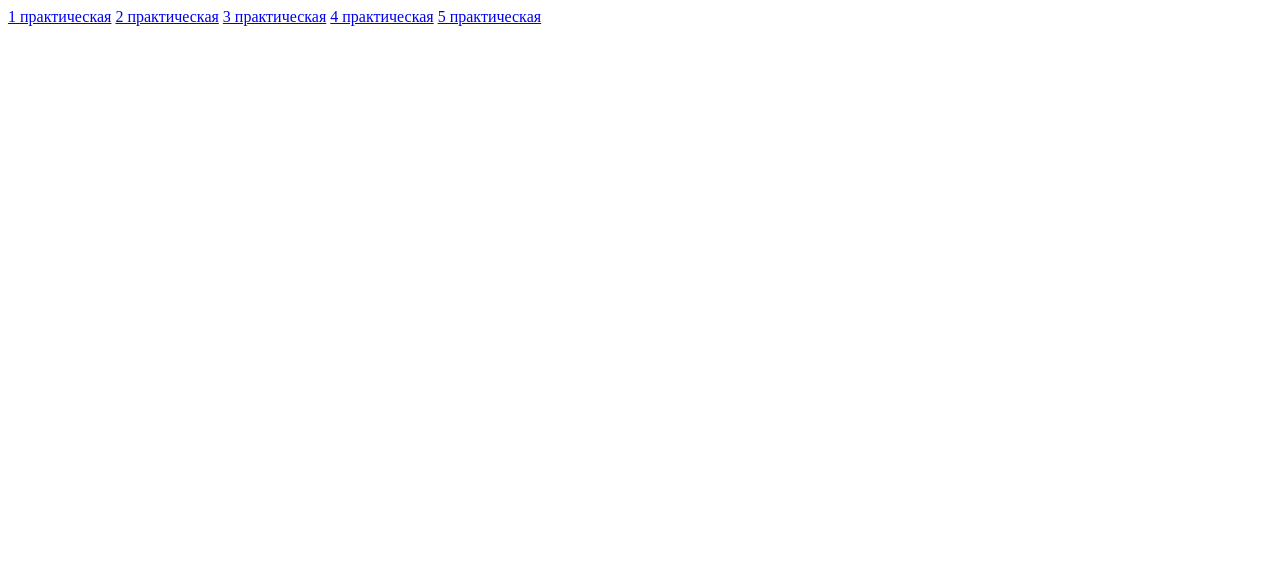
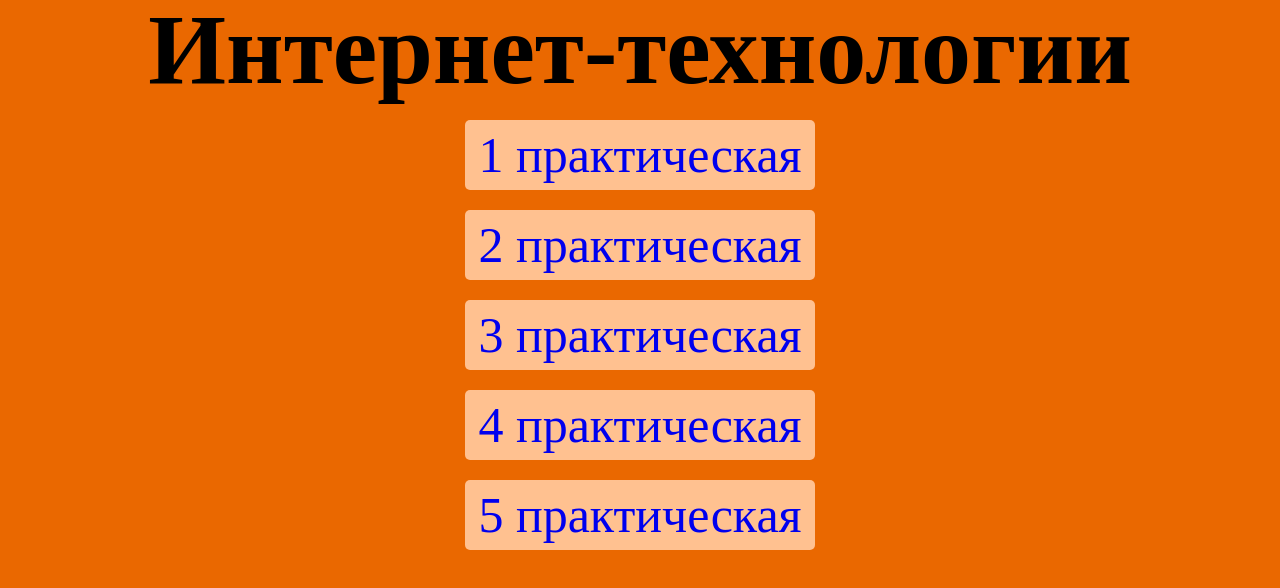
Before and after one commit to qreodium/qreodium.github.io, a plain HTML site: page index.html in a window 1280 px wide. Drawn offline with Linux system fonts and the light colour scheme.

Commit message:
Update main index

```diff
--- a/index.html
+++ b/index.html
@@ -2,10 +2,12 @@
 <html lang="ru">
   <head>
     <meta charset="utf-8">
+    <link rel="stylesheet" href="style.css" />
     <title>Интернет-технологии</title>
 </head>
   <body>
     <header>
+      <h1>Интернет-технологии</h1>
     </header>
     <main>
       <a href="1prak/catalogue.html">1 практическая</a>
--- /dev/null
+++ b/style.css
@@ -0,0 +1,58 @@
+
+/*Обнуление*/
+*{
+	padding: 0;
+	margin: 0;
+	border: 0;
+}
+*,*:before,*:after{
+	-moz-box-sizing: border-box;
+	-webkit-box-sizing: border-box;
+	box-sizing: border-box;
+}
+:focus,:active{outline: none;}
+a:focus,a:active{outline: none;}
+
+nav,footer,header,aside{display: block;}
+
+html,body{
+	height: 100%;
+	width: 100%;
+	font-size: 100%;
+	line-height: 1;
+	font-size: 14px;
+	-ms-text-size-adjust: 100%;
+	-moz-text-size-adjust: 100%;
+	-webkit-text-size-adjust: 100%;
+}
+input,button,textarea{font-family:inherit;}
+
+input::-ms-clear{display: none;}
+button{cursor: pointer;}
+button::-moz-focus-inner {padding:0;border:0;}
+a, a:visited{text-decoration: none;}
+a:hover{text-decoration: none;}
+ul li{list-style: none;}
+img{vertical-align: top;}
+
+h1,h2,h3,h4,h5,h6{font-size:inherit;font-weight: 400;}
+/*--------------------*/
+body {
+	background-color: #ea6800;
+}
+h1{
+	text-align: center;
+	font-size: 100px;
+	font-weight: bold;
+
+}
+a{
+	font-size: 50px;
+	display: block;
+	width: 350px;
+	border-radius: 5px;
+	background-color: #ffc190;
+	margin: 20px auto;
+	padding: 10px;
+	text-align: center;
+}
```
